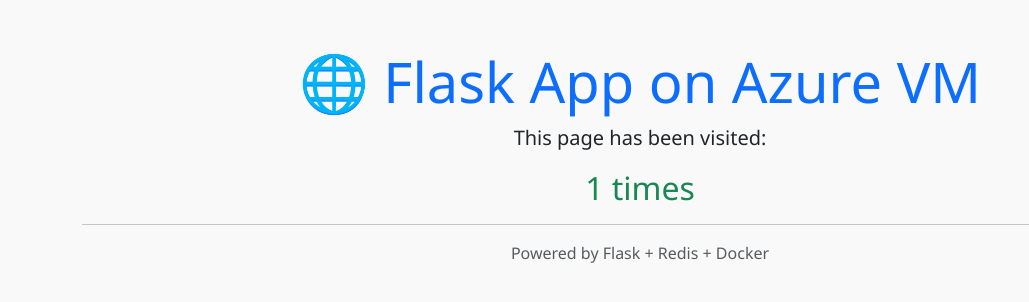
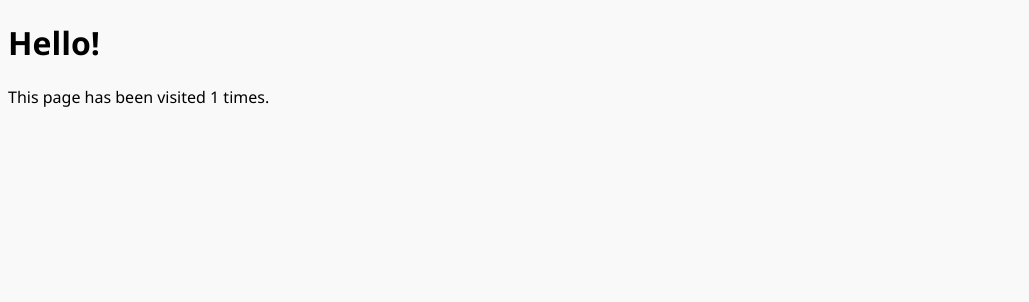
Before and after one commit to RawailEocean/flask-course-app, a Flask app: template templates/index.html in a window 1280 px wide. Shown: the top 302 px of the page, without its empty margins (0-1029 px from the left). Run offline with Flask 3, Linux system fonts and the light colour scheme; the template is opened without the code that fills it: most values are stand-ins (such as "Sample title", 1, 10 or a date in 2020).

Commit message:
Update index.html

```diff
--- a/templates/index.html
+++ b/templates/index.html
@@ -1,18 +1,12 @@
 <!DOCTYPE html>
 <html lang="en">
 <head>
-  <meta charset="UTF-8">
-  <title>Flask on Azure VM</title>
-  <link rel="stylesheet" href="https://cdn.jsdelivr.net/npm/bootstrap@5.3.3/dist/css/bootstrap.min.css">
-  <link rel="stylesheet" href="{{ url_for('static', filename='css/style.css') }}">
+    <meta charset="UTF-8">
+    <title>Flask Redis App</title>
+    <link rel="stylesheet" href="{{ url_for('static', filename='style.css') }}">
 </head>
 <body>
-  <div class="container text-center mt-5">
-    <h1 class="display-4 text-primary">🌐 Flask App on Azure VM</h1>
-    <p class="lead">This page has been visited:</p>
-    <h2 class="text-success">{{ count }} times</h2>
-    <hr>
-    <p class="text-muted">Powered by Flask + Redis + Docker</p>
-  </div>
+    <h1>Hello!</h1>
+    <p>This page has been visited {{ count }} times.</p>
 </body>
 </html>
```
